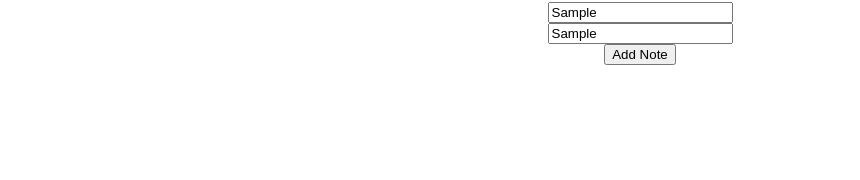
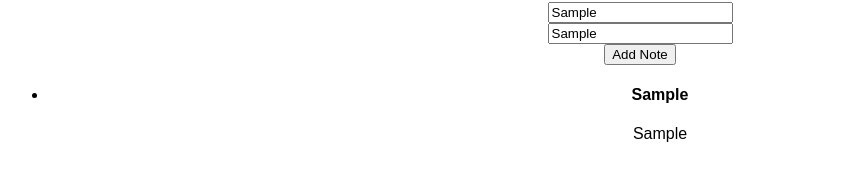
Before and after one commit to priyanshu769/notes-book, a React (Create React App) app: page / in a window 1280 px wide. Both pictures are taken after typing "Sample", "Sample" into the empty fields and a click on the button "Add Note". Shown: the part 126-306 px from the top of the page, without its empty margins (0-860 px from the left). Built offline with nearby package versions, Linux system fonts and the light colour scheme.

Commit message:
notes display feature

```diff
--- a/src/App.js
+++ b/src/App.js
@@ -7,7 +7,7 @@ export default function App() {
 
   const changeHandler = (x) => {
     if (x.target.name === "heading") {
-      setInput({ ...input, haeding: x.target.value });
+      setInput({ ...input, heading: x.target.value });
     } else if (x.target.name === "note") {
       setInput({ ...input, note: x.target.value });
     } else if (x.target.name === "addNote") {
@@ -31,7 +31,16 @@ export default function App() {
       </div>
       {/* display notes */}
       <div>
-        <ul></ul>
+        <ul>
+          {noteList.map((note) => (
+            <li>
+              <div>
+                <h4>{note.heading}</h4>
+                <p>{note.note}</p>
+              </div>
+            </li>
+          ))}
+        </ul>
       </div>
     </div>
   );
```
